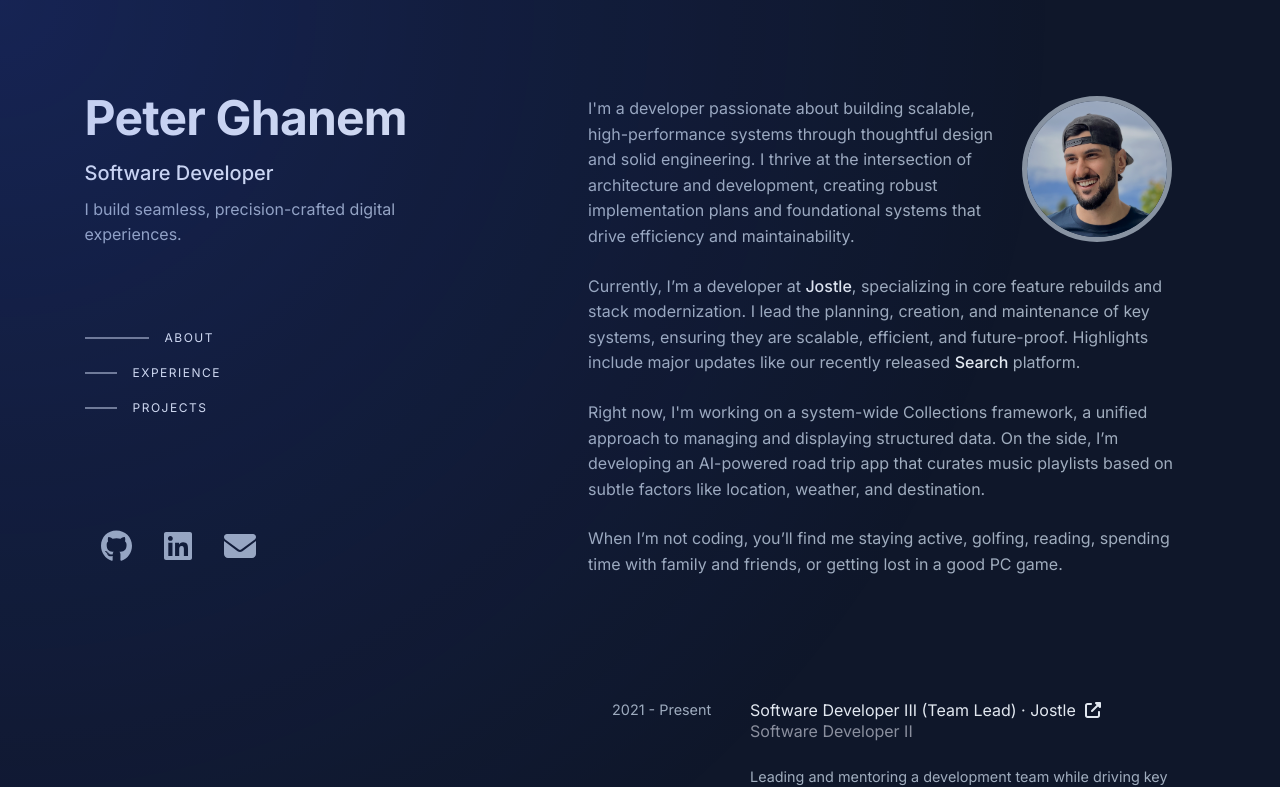
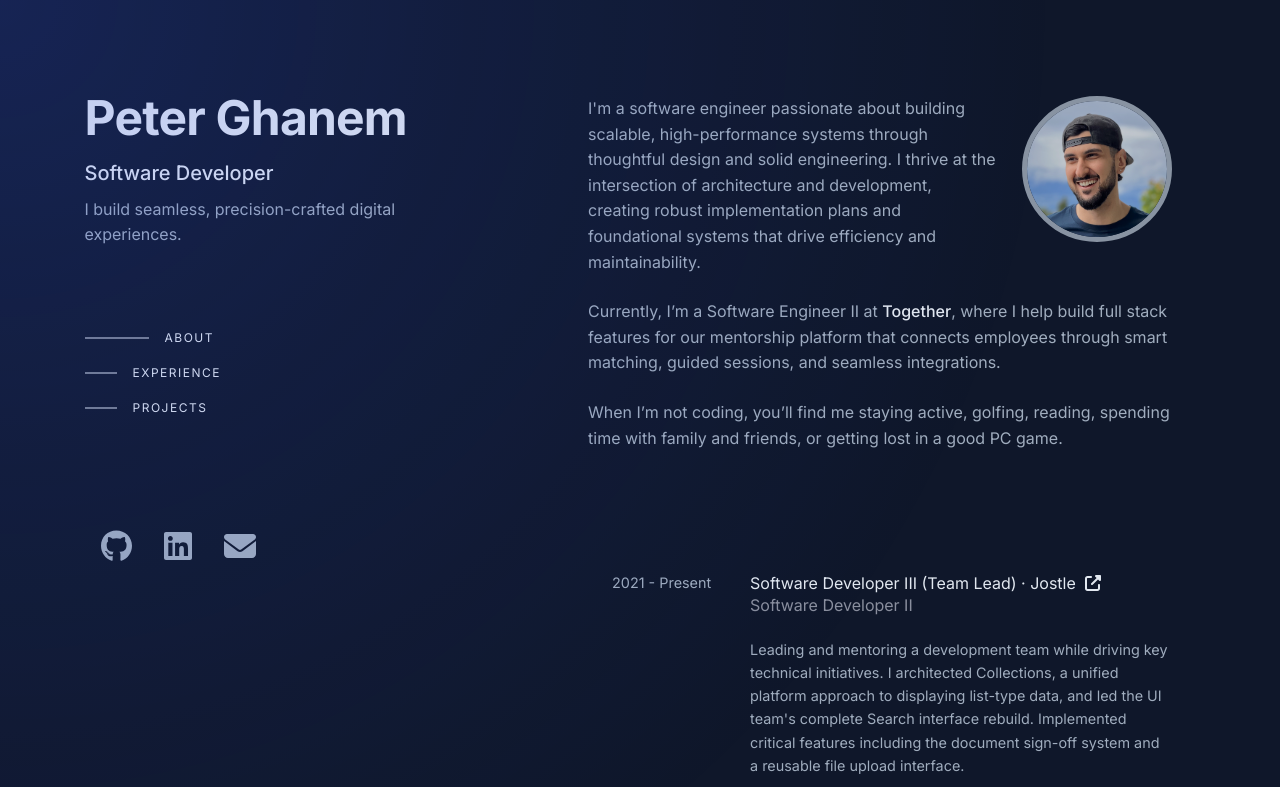
Before and after one commit to pghanem/primo-portfolio, a Next.js app: page / in a window 1280 px wide. Shown: the top 787 px of the page. Built offline with nearby package versions, Linux system fonts and the light colour scheme.

Commit message:
[update] changing my about section for new job

```diff
--- a/src/sections/AboutSection.tsx
+++ b/src/sections/AboutSection.tsx
@@ -13,30 +13,14 @@ const AboutSection = (): React.ReactElement => {
             <img src={"/headshot.png"} alt="Headshot" css={styles.headshot} />
 
             <div css={styles.paragraphContainer}>
-                I'm a developer passionate about building scalable, high-performance systems through thoughtful design and solid engineering. I thrive at the intersection of architecture and development, creating robust implementation plans and foundational systems that drive efficiency and maintainability.
+                I'm a software engineer passionate about building scalable, high-performance systems through thoughtful design and solid engineering. I thrive at the intersection of architecture and development, creating robust implementation plans and foundational systems that drive efficiency and maintainability.
             </div>
             <div css={styles.paragraphContainer}>
-                Currently, I’m a developer at{" "}
-                <div onClick={() => handleClick("https://www.jostle.me")} css={styles.clickable}>
-                    Jostle
+                Currently, I’m a Software Engineer II at{" "}
+                <div onClick={() => handleClick("https://www.togetherplatform.com/")} css={styles.clickable}>
+                    Together
                 </div>
-                , specializing in core feature rebuilds and stack modernization. I lead the planning, creation,
-                and maintenance of key systems, ensuring they are scalable, efficient, and future-proof. Highlights include
-                major updates like our recently released{" "}
-                <div
-                    onClick={() =>
-                        handleClick("https://forum.jostle.us/hc/en-us/articles/32027726971163-Search-updated-version")
-                    }
-                    css={styles.clickable}
-                >
-                    Search
-                </div>{" "}
-                platform.
-            </div>
-            <div css={styles.paragraphContainer}>
-                Right now, I'm working on a system-wide Collections framework, a unified approach to managing and
-                displaying structured data. On the side, I’m developing an AI-powered road trip app that curates music playlists
-                based on subtle factors like location, weather, and destination.
+                , where I help build full stack features for our mentorship platform that connects employees through smart matching, guided sessions, and seamless integrations.
             </div>
             <div css={styles.paragraphContainer}>
                 When I’m not coding, you’ll find me staying active, golfing, reading, spending time with family and
```
